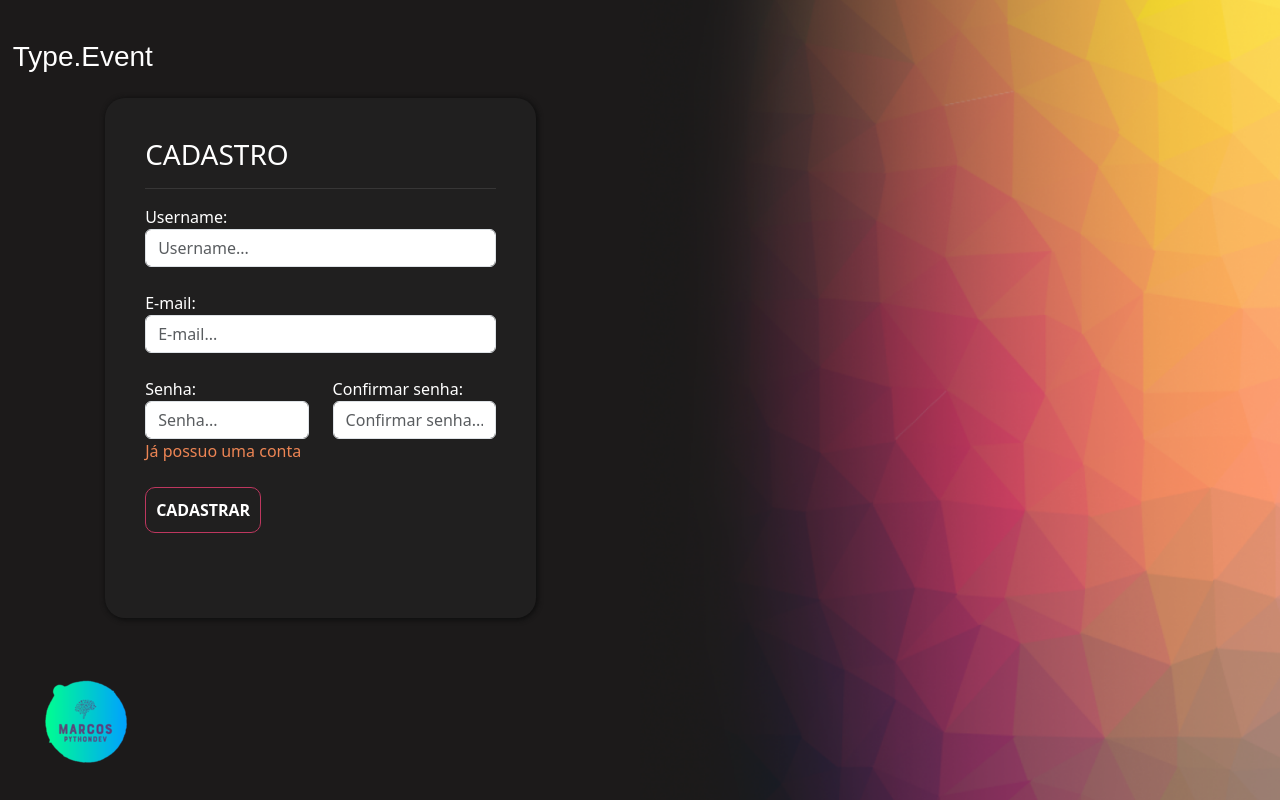
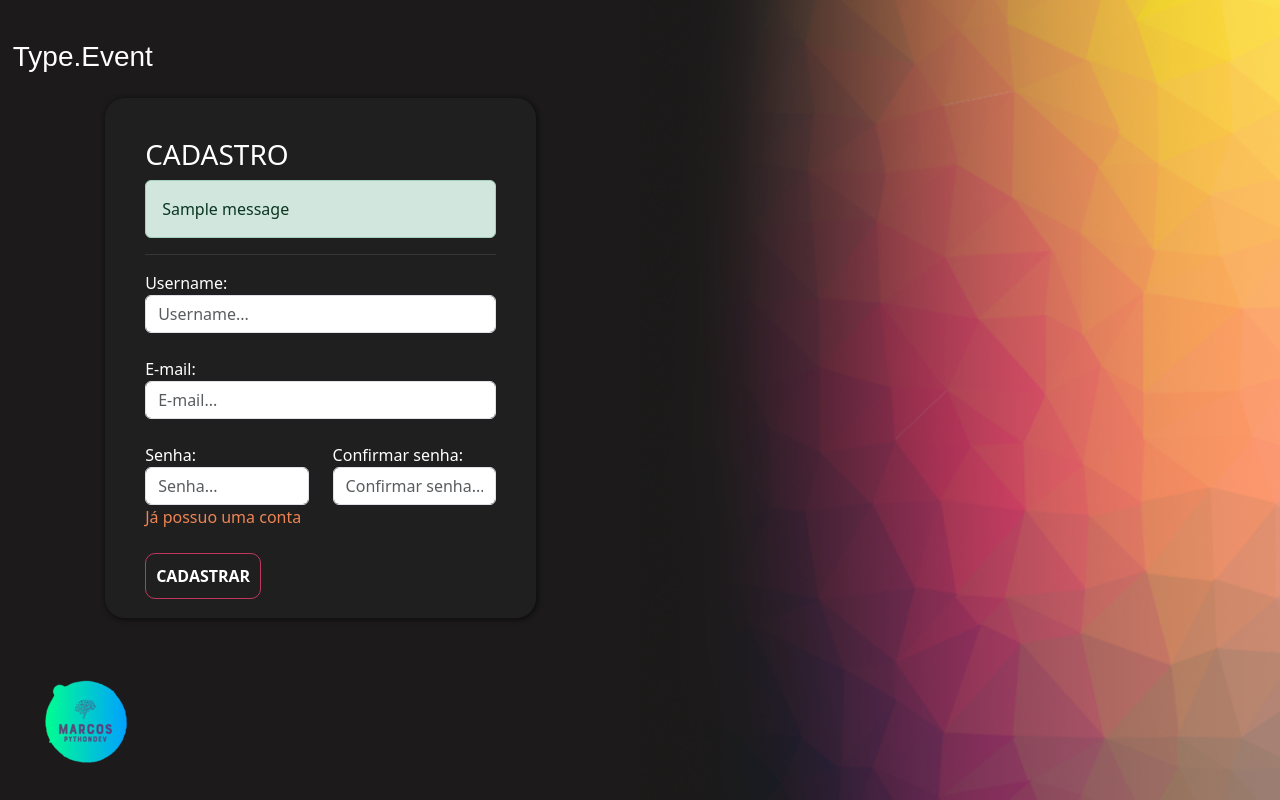
Before and after one commit to MarcosCast/projectPython, a Django app: page /users/cadastro/ in a window 1280 px wide. Run offline with Django 4.2, Linux system fonts and the light colour scheme; one stand-in notice (Sample message) is shown.

Commit message:
Criando o camingo loogin

```diff
--- a/templates/partials/users/cadastro.html
+++ b/templates/partials/users/cadastro.html
@@ -1,5 +1,10 @@
  <div class="box-form">
                     <h3>CADASTRO</h3>
+                    {% if messages %}
+                        {% for message in messages %}
+                           <div class="alert {{ message.tags }}">{{ message }}</div>
+                        {% endfor %}
+                    {% endif %}
                     <hr style="border-color: #7E7B7C">
 
                     <form action="{% url 'cadastro' %}" method="POST"> {% csrf_token %}
--- a/users/urls.py
+++ b/users/urls.py
@@ -2,6 +2,7 @@ from django.urls import path, include
 from . import views
 
 urlpatterns = [
-    path('cadastro/', views.cadastro, name="cadastro")
+    path('cadastro/', views.cadastro, name="cadastro"),
+    path('login/', views.login, name="login")
 
 ]
--- a/users/views.py
+++ b/users/views.py
@@ -54,14 +54,20 @@ def cadastro(request):
         # TODO: Validar força da senha, retornar depois para ajustar
 
         if not (senha == confirmar_senha):
+            messages.add_message(request, constants.ERROR, 'As senhas estão diferentes!')
             return redirect(reverse('cadastro'))
 
         user = User.objects.filter(username=username)
 
         if user.exists():
-            return redirect('/users/cadastro')
+            messages.add_message(request, constants.ERROR, 'Esse usuário já existe!')
+            return redirect(reverse('cadastro'))
 
         user = User.objects.create_user(username=username, email=email, password=senha)
+        messages.add_message(request, constants.SUCCESS, 'Cadastro realizado com sucesso!')
         #user.save()
-        # return redirect(reverse('login'))
-        return HttpResponse('Teste')
+        return redirect(reverse('login'))
+
+def login(request):
+  if request.method == "GET":
+    return render(request, 'login.html')
```
Also changed, not shown: db.sqlite3, users/templates/login.html (added).
